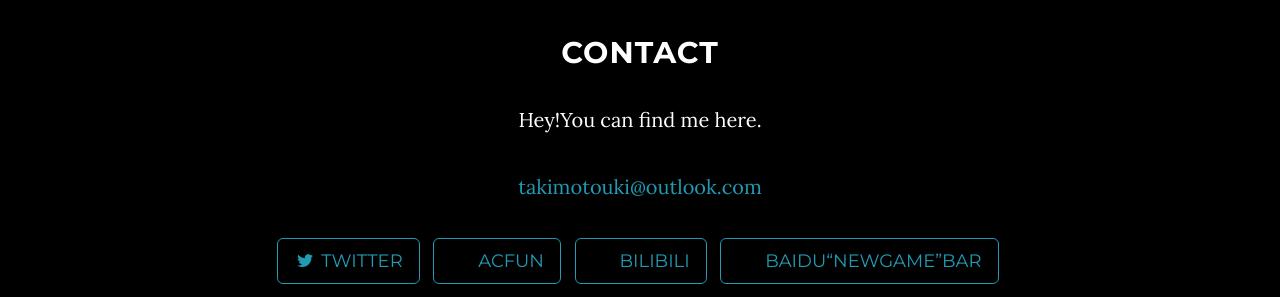
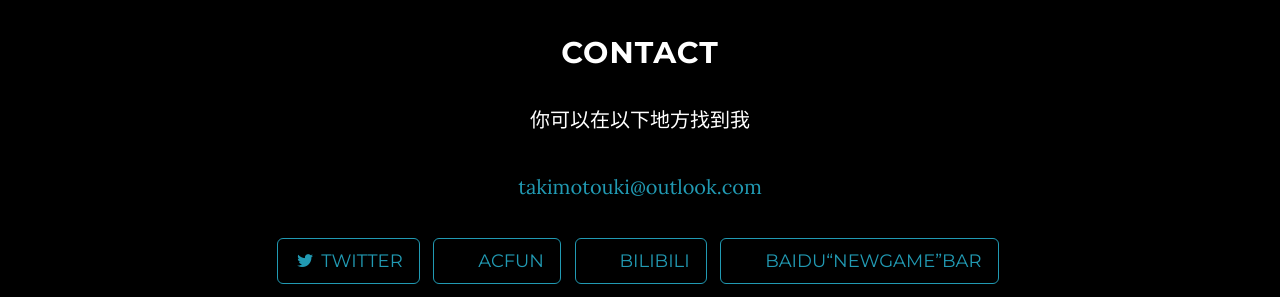
Before and after one commit to TakimotoUki/takimotouki.github.io, a Jekyll site: the page built from index.html, in a window 1280 px wide and 900 px high, scrolled down 1742 px. Shown: the part 398-695 px from the top of the window. Built offline with Jekyll 4.4.1, drawn with Linux system fonts in a browser that asks for light colours.

Commit message:
Update contact.html

```diff
--- a/_includes/contact.html
+++ b/_includes/contact.html
@@ -3,7 +3,7 @@
         <div class="row">
             <div class="col-lg-8 col-lg-offset-2">
                 <h2>Contact</h2>
-                <p>Hey!You can find me here.</p>
+                <p>你可以在以下地方找到我</p>
                 <p><a href="mailto:{{ site.email }}">{{ site.email }}</a>
                 </p>
                 <ul class="list-inline banner-social-buttons">
```
